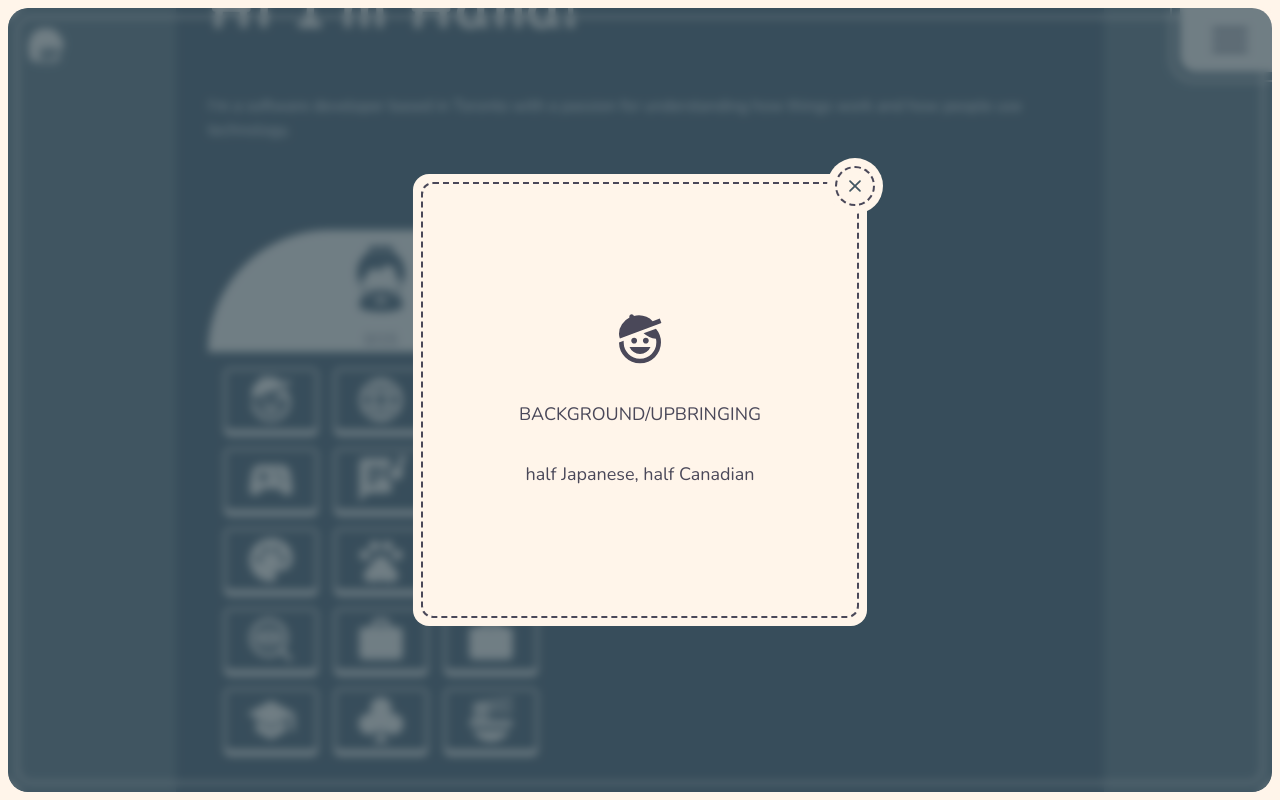
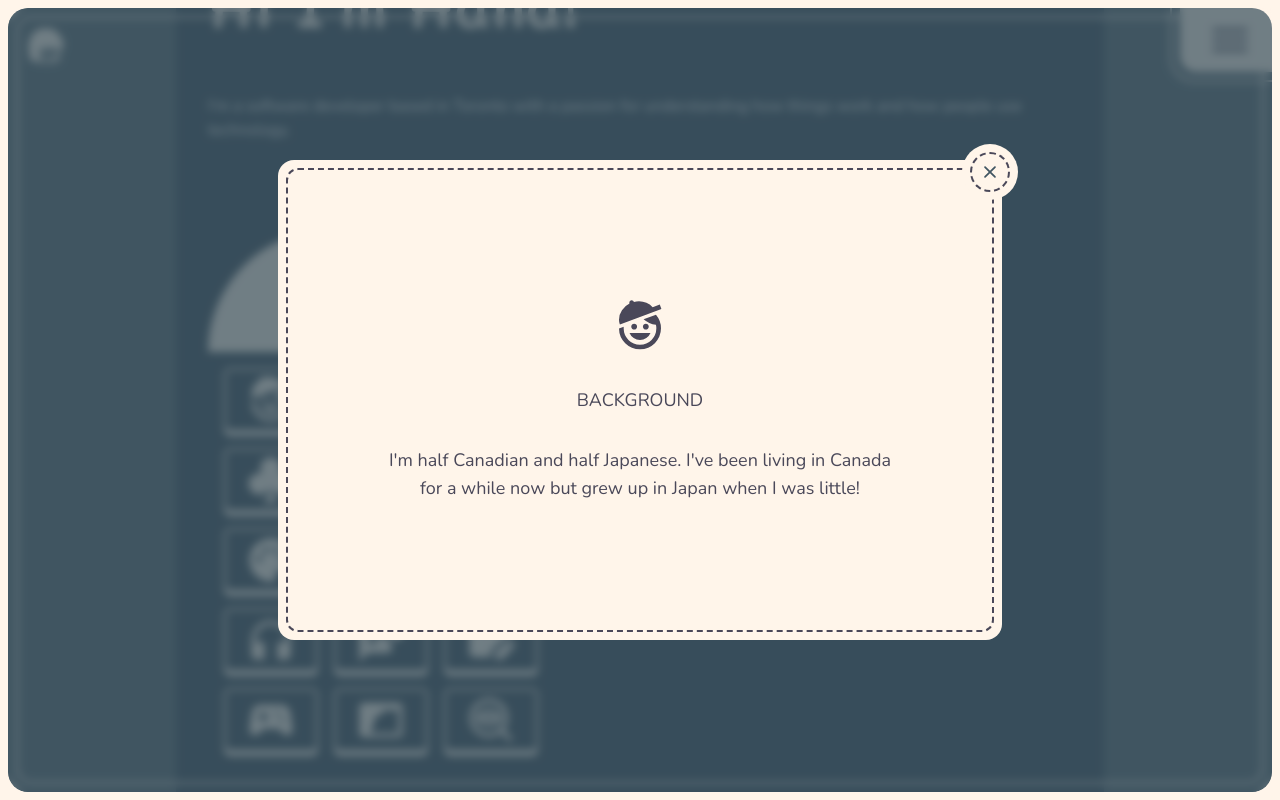
Before and after one commit to hana-dowe/my-website, a Next.js app: page / in a window 1280 px wide. Both pictures are taken after a click on the button 270 px from the left and 399 px from the top of the page. Built offline with nearby package versions, Linux system fonts and the light colour scheme.

Commit message:
Beefed up gacha result content

```diff
--- a/app/components/gacha/gachaResultButton.tsx
+++ b/app/components/gacha/gachaResultButton.tsx
@@ -22,6 +22,7 @@ const GachaResultButton = (props: Props) => {
   return (
     <>
       <button
+        title={gachaResult.title}
         disabled={disabled}
         className={`group w-full ${disabled && 'pointer-events-none'}`}
         onClick={() => setOpen(true)}
--- a/app/components/gacha/gachaResultModal.tsx
+++ b/app/components/gacha/gachaResultModal.tsx
@@ -22,7 +22,7 @@ const GachaResultModal = (props: Props) => {
           {/* <h1 className="text-4xl font-medium">{gachaResult.title}</h1> */}
           <h1 className="text-lg uppercase">{gachaResult.title}</h1>
         </div>
-        <p className="text-lg max-w-lg">{gachaResult.summary}</p>
+        <div className="gachaResultContent">{gachaResult.summary}</div>
       </div>
     </Modal>
   )
--- a/app/components/gacha/gachaResults.tsx
+++ b/app/components/gacha/gachaResults.tsx
@@ -16,100 +16,204 @@ import { GachaResult } from '@/app/types/types'
 
 export const gachaResults: GachaResult[] = [
   {
-    title: 'Background/Upbringing',
+    title: 'Background',
     icon: <ChildHatIcon />,
-    summary: 'half Japanese, half Canadian', // hanatodo pic of myself?
+    summary: (
+      <p>
+        I'm half Canadian and half Japanese. I've been living in Canada for a while now but grew up
+        in Japan when I was little!
+      </p>
+    ), // hanatodo pic of myself?
   },
   {
     title: 'Languages',
     icon: <LanguageIcon />,
-    summary: 'Japanese/English (lot more if you count programming languages)',
-  },
-  {
-    title: 'Hobbies',
-    icon: <HeadphonesIcon />,
-    summary: 'I like japanese music, translation + concerts, yonezu, radwimps, vocaloid',
-  },
-  {
-    title: 'Favourite Game',
-    icon: <GameIcon />,
-    summary: 'kirby and epic yarn + little big planet',
-  },
-  {
-    title: 'Magenetra',
-    icon: <LyricsIcon />,
-    summary: 'favourite song',
-  },
-  {
-    title: 'Video editing',
-    icon: <MovieEditIcon />,
-    summary: 'favourite song',
-  },
-  {
-    title: 'favourite color',
-    icon: <PaletteIcon />,
-    summary: 'light blue even though site is green hmmm', // hanatodo button to change theme to blue
-  },
-  {
-    title: 'Favourite Animal',
-    icon: <PetsIcon />,
-    summary: 'cat, hope to introduce a cat here in the future once I get one',
-  },
-  {
-    title: 'Favourite Anime/manga',
-    icon: <MangaIcon />,
-    summary: 'idk',
-  },
-  {
-    title: 'mystery',
-    icon: <MysteryIcon />,
-    summary: 'decective shows/games, escape rooms, exit board game',
-  },
-  {
-    title: 'Work 1',
-    icon: <WorkIcon />,
-    summary: 'alida co-op',
-  },
-  {
-    title: 'Work 2',
-    icon: <WorkIcon />,
-    summary: 'alida full-time', // hanatodo weird if u get this before co-op?
+    summary: (
+      <p>
+        I'm fluent in English and Japanese (but I know lot more if you count programming languages
+        😌)
+      </p>
+    ),
   },
   {
     title: 'School',
     icon: <SchoolIcon />,
-    summary: 'uoft',
+    summary: (
+      <p>
+        I graduated from University of Toronto Mississauga with a double major in Computer Science
+        and Communication Culture Information & Technology (CCIT)
+      </p>
+    ),
   },
   {
-    title: 'club',
+    title: 'Club',
     icon: <ClubIcon />,
-    summary: 'mcss',
+    summary: (
+      <p>
+        I was part of the Mathematical & Computational Sciences Society (MCSS) at the University of
+        Toronto Mississauga
+      </p>
+    ),
   },
   {
-    title: 'food',
+    title: 'Co-op',
+    icon: <WorkIcon />,
+    summary: (
+      <p>
+        I started my software development career in 2022 at Alida as a co-op student. Through
+        collaborating with senior engineers, I gained professional experience contributing to
+        full-stack development and even some UX design.
+      </p>
+    ),
+  },
+  {
+    title: 'Full-time',
+    icon: <WorkIcon />,
+    summary: (
+      <p>
+        After graduating, I was offered a full-time position at Alida, where I continued to take on
+        more challenging tasks and grow as a developer.
+      </p>
+    ), // hanatodo weird if u get this before co-op?
+  },
+  {
+    title: 'Favourite Colour',
+    icon: <PaletteIcon />,
+    summary: (
+      <p>
+        My favourite colour is light blue. This site being very green probably isn't making my
+        statement very convincing though. 😃
+      </p>
+    ), // hanatodo button to change theme to blue
+  },
+  {
+    title: 'Food',
     icon: <UdonIcon />,
-    summary: 'udon, fruits',
+    summary: (
+      <>
+        <p>
+          Very very very big fan of udon, fruits (except bananas) (yes even if they rhyme with my
+          name), and my grandma's gratin 🤤
+        </p>
+      </>
+    ),
+  },
+  {
+    title: 'CATS',
+    icon: <PetsIcon />,
+    summary: (
+      <p>
+        I <b>LOVE</b> cats. Hope to introduce a cat here in the future once I adopt one!!!!
+      </p>
+    ),
+  },
+  {
+    title: 'Music',
+    icon: <HeadphonesIcon />,
+    summary: (
+      <p>
+        I'm a big fan of japanese music, especially Yonezu Kenshi, RADWIMPS, and Vocaloid. I
+        couldn't be happier that so many artists I like have been performing concerts around my area
+        recently 😭
+      </p>
+    ),
+  },
+  {
+    title: 'Translations',
+    icon: <LyricsIcon />,
+    summary: (
+      <>
+        <p>
+          I've been working as a translator and proofreader with the Magenetra team since 2016.
+          We've currently translated over 400 songs to help English-speaking audiences better
+          connect with their lyrics.
+        </p>
+        <p>
+          My top 3 favourite translations are probably{' '}
+          <a href="https://youtu.be/dB2kew1tFys?si=xLZT8qS--Ls-m4MR" target="_blank">
+            KILIG
+          </a>
+          ,{' '}
+          <a href="https://youtu.be/0NK7_heMMv0?si=rUVY_JZG3qKqtL9R" target="_blank">
+            Kiritan Wants to Battle Online Endlessly
+          </a>
+          , and{' '}
+          <a href="https://youtu.be/pTZe2UCCUnI?si=Kmw2brnaBHZ5QhcJ" target="_blank">
+            Weigh Anchor
+          </a>
+          .
+        </p>
+      </>
+    ), // hanatodo style links better
+  },
+  {
+    title: 'Video Editing',
+    icon: <MovieEditIcon />,
+    summary: (
+      <>
+        <p>I don't work on it that often, but I also like video editing for fun.</p>
+        <p>Here's some of my favourites: </p>
+        <p>
+          I added translations to match the original video for{' '}
+          <a href="https://youtu.be/W10eCgCUVEE?si=8hrEpGjxw4SZlIPV" target="_blank">
+            Datte
+          </a>
+          .
+        </p>
+        <p>
+          Recreated the original music video for{' '}
+          <a href="https://youtu.be/zG0ZsxUkzW8?si=nCthCPoL78neJxJU" target="_blank">
+            Devil's Classroom
+          </a>
+          .
+        </p>
+        <p>
+          This one is extra special because I was also part of the development team too for{' '}
+          <a href="https://youtu.be/5J1WIgDGCDQ?si=5sxFvyV9L1Q522zI" target="_blank">
+            Skippy the Swimmer
+          </a>
+          .
+        </p>
+      </>
+    ),
+  },
+  {
+    title: 'Video Games',
+    icon: <GameIcon />,
+    summary: (
+      <p>
+        I love cozy games like Kirby and the Epic Yarn, Animal Crossing, Little Big Planet... The
+        list goes on for a lot longer but you can just assume anything Nintendo I like as well.
+      </p>
+    ), // hanatodo constant slow moving pictures of game posters/cases at bottom (clickable)
+  },
+  {
+    title: 'Manga & Anime',
+    icon: <MangaIcon />,
+    summary: (
+      <>
+        <p>Must read: Fragrant Flower Blooms with Dignity</p>
+        <p>Must watch: The Secret World of Arrietty</p>
+        <p>You don't need to do either, but I like it: Gintama</p>
+      </>
+    ),
+  },
+  {
+    title: 'Mystery Solving',
+    icon: <MysteryIcon />,
+    summary: (
+      <>
+        <p>
+          My grandpa is a big mystery fan, so ever since I was a kid, I've always seen people dying
+          on TV for his detective shows when I visited my grandparents. He trained me young, and now
+          I'm also a big fan. Detective shows, puzzle games, escape rooms, exit board game, you name
+          them. I like them all.
+        </p>
+        <p>
+          I honestly think my love for software development probably stems from this love of problem
+          solving.
+        </p>
+      </>
+    ),
   },
 ] as const
-
-/*
-hanatodo
-
-<div className="text-center pt-4 bg-background rounded-xl w-4/5">
-      <p>I started my software development career in 2022
-            at Alida as a co-op student. Through collaborating with senior engineers, I gained
-            professional experience contributing to front-end and back-end development, and even
-            some UX design.</p>
-      <p>
-        In 2024, I completed a double major in Computer Science and Communication, Culture,
-        Information & Technology (CCIT) at the University of Toronto. After graduating, I was
-        offered a full-time position at Alida, where I continued to take on more challenging tasks
-        and grow as a developer.
-      </p>
-      <p>
-        I'm a big fan of Japanese music and have been working as a translator and proofreader with
-        the Magenetra team since 2016. We've currently translated over 400 songs to help
-        English-speaking audiences better connect with their lyrics.
-      </p>
-    </div>
-*/
--- a/app/components/iconButton.tsx
+++ b/app/components/iconButton.tsx
@@ -9,7 +9,7 @@ type Props = {
   newTab?: boolean
 }
 
-// hantodo am i sure secondary shouldn't get filled in
+// hanatodo am i sure secondary shouldn't get filled in
 // hanatodo hover state background needs to know parent color (wrong color on dark background)
 
 const IconButton = (props: Props) => {
--- a/app/components/modal.tsx
+++ b/app/components/modal.tsx
@@ -44,8 +44,8 @@ const Modal = (props: Props) => {
         className={`absolute m-2 top-0 left-0 z-50 text-mainDark w-[calc(100%-1rem)] h-[calc(100dvh-1rem)] backdrop-blur-sm ${animationClass === 'showModal' ? 'fadeIn' : 'fadeOut'}`}
       >
         <div
-          className={`absolute top-1/2 left-1/2 -translate-x-1/2 -translate-y-1/2 ${animationClass} z-50
-          w-full ${fullHeight && 'h-full'} sm:max-w-[85%] sm:max-h-[85%] ${fullWidth ? 'sm:w-[85vw]' : 'sm:w-max'} p-2 bg-beige rounded-2xl`}
+          className={`absolute top-1/2 left-1/2 -translate-x-1/2 -translate-y-1/2 ${animationClass} z-50 flex
+          w-full h-full ${!fullHeight && 'sm:h-auto'} sm:max-w-[85%] sm:max-h-[85%] ${fullWidth ? 'sm:w-[85vw]' : 'sm:w-max'} p-2 bg-beige rounded-2xl`}
         >
           <div
             className={`border-2 border-dashed border-mainDark rounded-xl max-h-full max-w-full w-full ${fullHeight && 'h-full'} px-8 py-16 sm:px-16 sm:py-24 md:px-24 md:py-32
--- a/app/globals.css
+++ b/app/globals.css
@@ -305,6 +305,17 @@ h2 {
     animation: hideModal 0.25s ease-in-out forwards;
   }
 
+  .gachaResultContent {
+    @apply text-lg max-w-lg flex flex-col gap-2;
+    a {
+      text-decoration: underline;
+    }
+
+    a:hover {
+      text-decoration: none;
+    }
+  }
+
   .tape {
     background-color: hsla(0, 0%, 100%, 0.2);
     box-shadow: inset 0 0 1em 0.5em hsla(0, 0%, 100%, 0.1);
--- a/app/types/types.ts
+++ b/app/types/types.ts
@@ -29,7 +29,7 @@ export type ProjectImage = {
 export type GachaResult = {
   title: string
   icon: React.ReactNode
-  summary: string
+  summary: React.ReactNode
 }
 
 export type SvgProps = {
```
